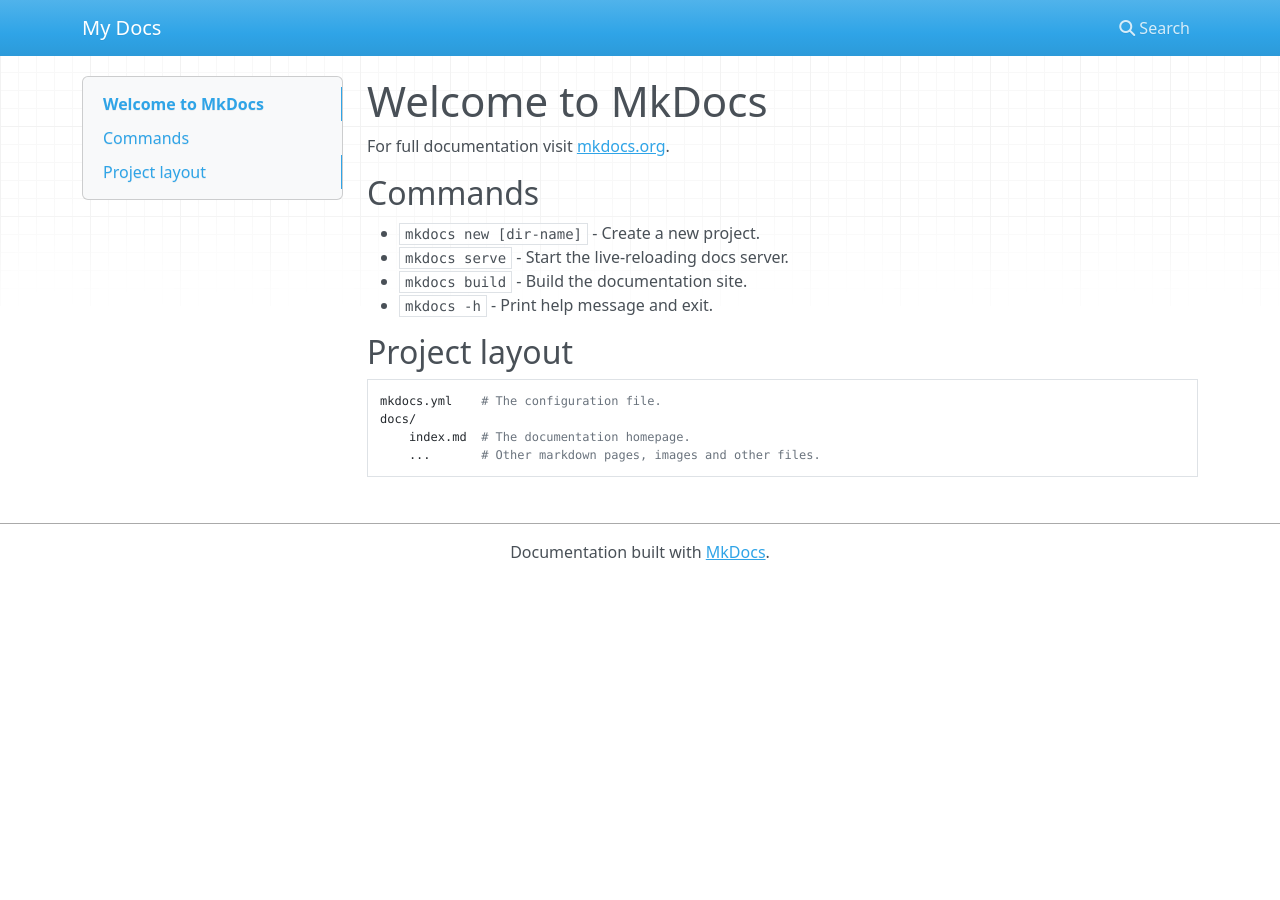
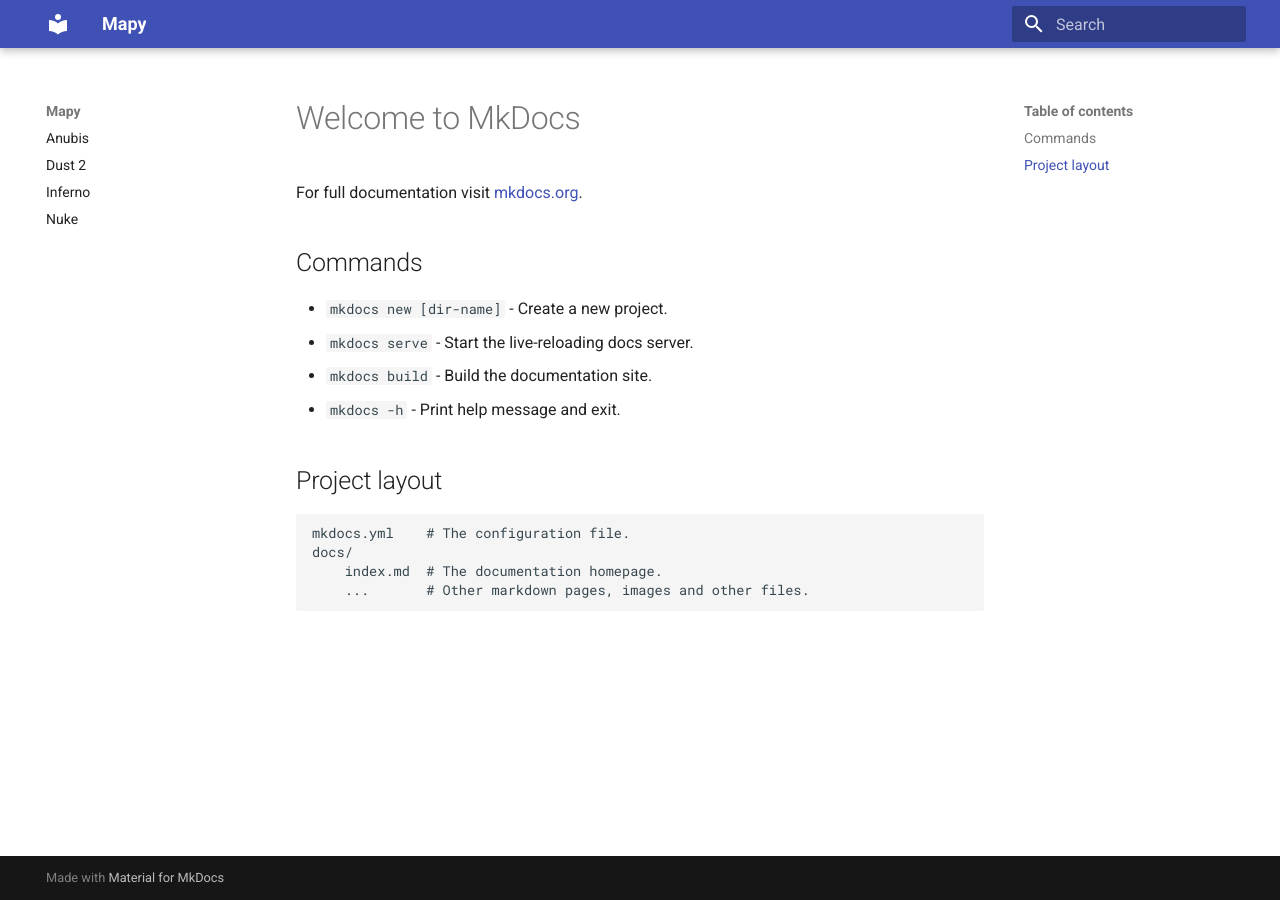
Before and after one commit to Illeprih/CS2, an MkDocs documentation site: the page built from docs/index.md, in a window 1280 px wide. Built offline with MkDocs 1.6.1 and Material for MkDocs 9.7.7, drawn with Linux system fonts in a browser that asks for light colours; nearby versions of some CDN libraries.

Commit message:
ferno draft

```diff
--- a/mkdocs.yml
+++ b/mkdocs.yml
@@ -1 +1,14 @@
-site_name: My Docs
+site_name: Mapy
+
+theme:
+  name: material
+
+markdown_extensions:
+  - toc:
+      permalink: true
+
+nav:
+  - Anubis: anubis.md
+  - Dust 2: dust_2.md
+  - Inferno: inferno.md
+  - Nuke: nuke.md
```
Also changed, not shown: docs/inferno.md (added, +88 -0 lines), docs/anubis.md (added), docs/dust_2.md (added), docs/images/inferno/b/balcony_flash.avif (added), docs/images/inferno/b/coffin_molotov.avif (added), docs/images/inferno/b/coffin_smoke.avif (added), docs/images/inferno/b/coffin_smoke_deep.avif (added), docs/images/inferno/b/ct_smoke.avif (added), docs/images/inferno/b/fountain_flash.avif (added), docs/images/inferno/b/god_flash.avif (added), docs/nuke.md (added), 1 other file.
